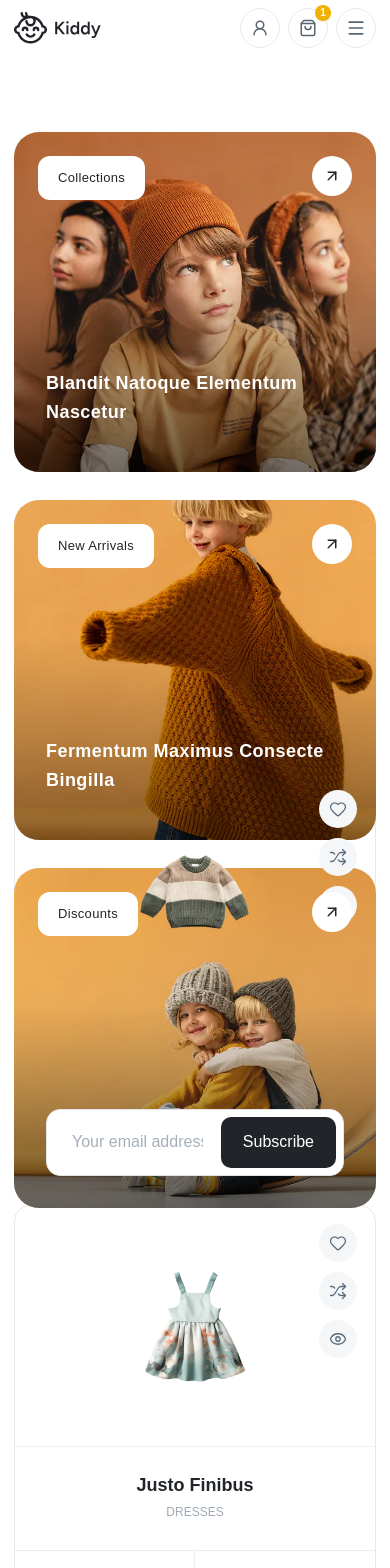
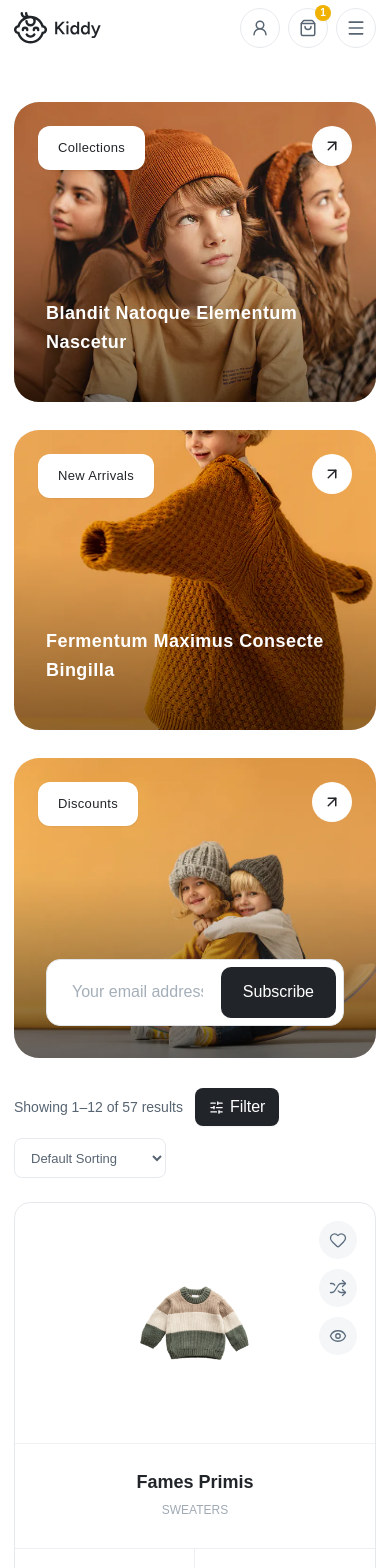
Before and after one commit to shamilEllikkal/e-commerce, a Next.js app: page /shop in a window 390 px wide. Shown: the top 1568 px of the page. Built offline with nearby package versions, Linux system fonts and the light colour scheme; a web font is replaced by a local one.

Commit message:
added filter button in shop which popups with filter by color,price and etc

```diff
--- a/components/shop/ShopHero.tsx
+++ b/components/shop/ShopHero.tsx
@@ -21,9 +21,9 @@ const cards = [
 
 export function ShopHero() {
   return (
-    <section className="container py-[60px] ">
-      <div className="grid grid-cols-1 lg:grid-cols-[0.9fr_0.8fr_1.3fr] h-120 gap-7">
-        {/* Card 1 — large with image bg */}
+    <section className="container py-[30px] sm:py-[60px]">
+      <div className="grid grid-cols-1 lg:grid-cols-[0.9fr_0.8fr_1.3fr] lg:h-120 gap-7">
+        {/* Card 1 */}
         <HeroCard
           bg="bg-[#dcefe9]"
           image="/shop1.webp"
@@ -33,6 +33,7 @@ export function ShopHero() {
           cta={cards[0].cta}
         />
 
+        {/* Card 2 */}
         <HeroCard
           bg="bg-lavender"
           image="/shop2.webp"
@@ -41,8 +42,9 @@ export function ShopHero() {
           href="/shop/shoes"
           cta={cards[1].cta}
         />
-        {/* Card 3 — same layout as cards 1 & 2 */}
-        <article className="relative min-h-[340px] overflow-hidden rounded-[25px] group bg-pink">
+
+        {/* Card 3 */}
+        <article className="relative min-h-[300px] sm:min-h-[340px] overflow-hidden rounded-[25px] group bg-pink">
           <Image
             src="/shop3.webp"
             alt="Discounts collection"
@@ -50,16 +52,15 @@ export function ShopHero() {
             sizes="(max-width: 1024px) 100vw, 40vw"
             className="object-cover transition-transform duration-300 group-hover:scale-105"
           />
-          <div className="absolute inset-0 bg-linear-to-t from-black/40 to-transparent to-60%" />
+          <div className="absolute inset-0 bg-gradient-to-t from-black/40 to-transparent to-60%" />
 
           {/* Top-left pill */}
-          <span className="absolute top-6 left-6 z-10 flex h-11 items-center rounded-xl bg-white px-5 text-[13px] font-medium tracking-wide text-ink">
+          <span className="absolute top-6 left-6 z-10 flex h-11 items-center rounded-xl bg-white px-5 text-[13px] font-medium tracking-wide text-ink shadow-xs">
             Discounts
           </span>
 
           {/* Bottom: label + subscribe form */}
           <div className="absolute bottom-8 left-8 right-8 z-10 text-white">
-
             <SubscribeForm variant="mini" placeholder="Your email address" />
           </div>
 
@@ -97,7 +98,7 @@ function HeroCard({
 }) {
   return (
     <article
-      className={`relative min-h-[340px] overflow-hidden rounded-[25px] group ${bg}`}
+      className={`relative min-h-[300px] sm:min-h-[340px] overflow-hidden rounded-[25px] group ${bg}`}
     >
       <Image
         src={image}
@@ -106,20 +107,16 @@ function HeroCard({
         sizes="(max-width: 1024px) 100vw, 40vw"
         className="object-cover transition-transform duration-300 group-hover:scale-105"
       />
-      <div className="absolute inset-0 bg-linear-to-t from-black/40 to-transparent to-60%" />
-<span
-
-  className="absolute top-6 left-6 z-10 flex h-11 items-center rounded-xl bg-white px-5 text-[13px] font-medium  tracking-wide text-ink"
->
+      <div className="absolute inset-0 bg-gradient-to-t from-black/40 to-transparent to-60%" />
+      <span className="absolute top-6 left-6 z-10 flex h-11 items-center rounded-xl bg-white px-5 text-[13px] font-medium tracking-wide text-ink shadow-xs">
         {cta.text}
       </span>
 
       {/* Bottom-left label */}
       <div className="absolute bottom-8 left-8 text-white z-10">
-        <span className="text-[18px] font-semibold  tracking-wide block mb-3">
+        <span className="text-[18px] font-semibold tracking-wide block mb-3">
           {label}
         </span>
-
       </div>
 
       {/* Top-right arrow */}
--- a/components/shop/ShopLayout.tsx
+++ b/components/shop/ShopLayout.tsx
@@ -3,6 +3,7 @@
 import { useState } from "react";
 import { ShopSidebar } from "./ShopSidebar";
 import { ShopProducts, ShopPagination } from "./ShopProducts";
+import { SlidersHorizontal, X } from "lucide-react";
 
 const PRICE_MIN = 15;
 const PRICE_MAX = 50;
@@ -13,6 +14,7 @@ export function ShopLayout() {
   const [page, setPage] = useState(1);
   const [categories, setCategories] = useState<string[]>([]);
   const [colors, setColors] = useState<string[]>([]);
+  const [mobileFilterOpen, setMobileFilterOpen] = useState(false);
 
   function toggleCategory(label: string) {
     setCategories((prev) =>
@@ -36,9 +38,24 @@ export function ShopLayout() {
     setPage(1);
   }
 
+  const sidebarProps = {
+    priceLow,
+    priceHigh,
+    setPriceLow: (v: number) => { setPriceLow(v); setPage(1); },
+    setPriceHigh: (v: number) => { setPriceHigh(v); setPage(1); },
+    priceMin: PRICE_MIN,
+    priceMax: PRICE_MAX,
+    categories,
+    onToggleCategory: toggleCategory,
+    colors,
+    onToggleColor: toggleColor,
+    onResetFilters: resetFilters,
+  };
+
   return (
     <section className="container mb-[100px]">
-      <div className="grid grid-cols-1 gap-[50px] lg:grid-cols-[2fr_1fr]">
+      <div className="grid grid-cols-1 gap-[50px] lg:grid-cols-[1fr_320px]">
+        {/* Products Column */}
         <ShopProducts
           priceLow={priceLow}
           priceHigh={priceHigh}
@@ -47,20 +64,64 @@ export function ShopLayout() {
           page={page}
           onPageChange={setPage}
           onReset={resetFilters}
+          onOpenMobileFilter={() => setMobileFilterOpen(true)}
         />
-        <ShopSidebar
-          priceLow={priceLow}
-          priceHigh={priceHigh}
-          setPriceLow={(v) => { setPriceLow(v); setPage(1); }}
-          setPriceHigh={(v) => { setPriceHigh(v); setPage(1); }}
-          priceMin={PRICE_MIN}
-          priceMax={PRICE_MAX}
-          categories={categories}
-          onToggleCategory={toggleCategory}
-          colors={colors}
-          onToggleColor={toggleColor}
-        />
+
+        {/* Desktop Sidebar (Only visible on lg screens and above) */}
+        <div className="hidden lg:block">
+          <ShopSidebar {...sidebarProps} />
+        </div>
       </div>
+
+      {/* Mobile Right-Side Popup Drawer */}
+      {mobileFilterOpen && (
+        <>
+          {/* Backdrop */}
+          <div
+            className="fixed inset-0 z-50 bg-black/50 backdrop-blur-xs lg:hidden"
+            onClick={() => setMobileFilterOpen(false)}
+            aria-hidden="true"
+          />
+
+          {/* Right Slide-Over Popup Container */}
+          <aside
+            role="dialog"
+            aria-modal="true"
+            aria-label="Mobile Filters"
+            className="fixed bottom-0 right-0 top-0 z-50 flex w-[85vw] max-w-[360px] flex-col bg-white p-6 shadow-2xl lg:hidden overflow-y-auto transition-transform duration-300"
+          >
+            {/* Header */}
+            <div className="flex items-center justify-between border-b border-line pb-4 mb-6">
+              <h2 className="text-[18px] font-bold text-ink flex items-center gap-2">
+                <SlidersHorizontal size={18} /> Filter Products
+              </h2>
+              <button
+                type="button"
+                onClick={() => setMobileFilterOpen(false)}
+                aria-label="Close filters"
+                className="grid h-8 w-8 place-items-center rounded-full text-gray-400 hover:bg-gray-100 hover:text-ink transition"
+              >
+                <X size={18} />
+              </button>
+            </div>
+
+            {/* Sidebar Filter Content (Price, Color, Best Deals, Promo Banner) */}
+            <div className="flex-1">
+              <ShopSidebar {...sidebarProps} />
+            </div>
+
+            {/* Apply Button */}
+            <button
+              type="button"
+              onClick={() => setMobileFilterOpen(false)}
+              className="mt-6 h-12 w-full shrink-0 rounded-[10px] bg-ink text-[13px] font-bold uppercase text-white shadow-md transition hover:bg-yellow-500 hover:text-ink"
+            >
+              Apply Filters
+            </button>
+          </aside>
+        </>
+      )}
+
       <ShopPagination
         priceLow={priceLow}
         priceHigh={priceHigh}
--- a/components/shop/ShopProducts.tsx
+++ b/components/shop/ShopProducts.tsx
@@ -1,11 +1,11 @@
 "use client";
 
 import { useState } from "react";
-import { ChevronLeft, ChevronRight } from "lucide-react";
+import { ChevronLeft, ChevronRight, SlidersHorizontal } from "lucide-react";
 import { products } from "@/data/products";
 import { ProductCard } from "@/components/products/ProductCard";
 
-const ITEMS_PER_PAGE = 12; // 3 cols × 4 rows
+const ITEMS_PER_PAGE = 12;
 
 const sortOptions = [
   { value: "default", label: "Default Sorting" },
@@ -14,7 +14,6 @@ const sortOptions = [
   { value: "name-asc", label: "Name: A–Z" },
 ];
 
-// Duplicate products to simulate more items for pagination
 const allProducts = [...products, ...products, ...products].map((p, i) => ({
   ...p,
   id: `${p.id}-${i}`,
@@ -28,6 +27,7 @@ export function ShopProducts({
   page,
   onPageChange,
   onReset,
+  onOpenMobileFilter,
 }: {
   priceLow: number;
   priceHigh: number;
@@ -36,13 +36,24 @@ export function ShopProducts({
   page: number;
   onPageChange: (p: number) => void;
   onReset: () => void;
+  onOpenMobileFilter?: () => void;
 }) {
   const [sort, setSort] = useState("default");
 
   const filtered = allProducts.filter((p) => {
+    // Price Filter
     const inPrice = p.price >= priceLow && p.price <= priceHigh;
-    const inCat = categories.length === 0 || categories.includes(p.category);
-    const inColor = colors.length === 0 || colors.includes(p.color);
+
+    // Category Filter (Case Insensitive)
+    const inCat =
+      categories.length === 0 ||
+      categories.some((c) => c.toLowerCase() === p.category.toLowerCase());
+
+    // Color Filter (Case Insensitive)
+    const inColor =
+      colors.length === 0 ||
+      colors.some((col) => col.toLowerCase() === p.color.toLowerCase());
+
     return inPrice && inCat && inColor;
   });
 
@@ -60,24 +71,39 @@ export function ShopProducts({
 
   return (
     <div>
-      {/* Toolbar */}
-      <div className="mb-6 flex flex-col items-start justify-between gap-3 sm:flex-row sm:items-center">
-        <div className="flex items-center gap-3">
-          <p className="text-[14px] text-secondary">
+      {/* Top Shop Toolbar */}
+      <div className="mb-6 flex flex-wrap items-center justify-between gap-3">
+        <div className="flex flex-wrap items-center gap-3">
+          {/* Results count text */}
+          <p className="text-[14px] text-secondary font-medium">
             {sorted.length === 0
-              ? "No results"
+              ? "No results found"
               : `Showing ${start + 1}–${Math.min(start + ITEMS_PER_PAGE, sorted.length)} of ${sorted.length} results`}
           </p>
-          {(categories.length > 0 || colors.length > 0) && (
+
+          {/* Filter Button right near results count on mobile */}
+          {onOpenMobileFilter && (
+            <button
+              type="button"
+              onClick={onOpenMobileFilter}
+              className="inline-flex items-center gap-1.5 rounded-[8px] bg-ink px-3.5 py-1.5 text-[13px] font-bold text-white shadow-xs transition hover:bg-yellow-500 hover:text-ink lg:hidden"
+            >
+              <SlidersHorizontal size={15} />
+              Filter
+            </button>
+          )}
+
+          {(categories.length > 0 || colors.length > 0 || priceLow > 15 || priceHigh < 50) && (
             <button
               type="button"
               onClick={onReset}
-              className="rounded-full border border-line px-3 py-1 text-[12px] text-secondary transition hover:border-ink hover:text-ink"
+              className="rounded-full border border-line px-3 py-1 text-[12px] font-medium text-secondary transition hover:border-ink hover:text-ink"
             >
               Reset filters
             </button>
           )}
         </div>
+
         <select
           value={sort}
           onChange={(e) => { setSort(e.target.value); onPageChange(1); }}
@@ -92,11 +118,25 @@ export function ShopProducts({
       </div>
 
       {/* Product grid */}
-      <div className="grid grid-cols-1 gap-[22px] sm:grid-cols-2 xl:grid-cols-3">
-        {pageItems.map((product) => (
-          <ProductCard key={product.id} product={product} />
-        ))}
-      </div>
+      {pageItems.length === 0 ? (
+        <div className="my-12 flex flex-col items-center justify-center text-center p-8 rounded-2xl bg-soft border border-line">
+          <h3 className="text-[18px] font-bold text-ink mb-2">No products match your filters.</h3>
+          <p className="text-[14px] text-secondary mb-4">Try clearing active filters or adjusting your price range.</p>
+          <button
+            type="button"
+            onClick={onReset}
+            className="rounded-lg bg-ink px-5 py-2 text-[13px] font-bold text-white uppercase hover:bg-yellow-500 hover:text-ink transition"
+          >
+            Clear All Filters
+          </button>
+        </div>
+      ) : (
+        <div className="grid grid-cols-1 gap-[22px] sm:grid-cols-2 xl:grid-cols-3">
+          {pageItems.map((product) => (
+            <ProductCard key={product.id} product={product} />
+          ))}
+        </div>
+      )}
     </div>
   );
 }
@@ -118,12 +158,18 @@ export function ShopPagination({
 }) {
   const filtered = allProducts.filter((p) => {
     const inPrice = p.price >= priceLow && p.price <= priceHigh;
-    const inCat = categories.length === 0 || categories.includes(p.category);
-    const inColor = colors.length === 0 || colors.includes(p.color);
+    const inCat =
+      categories.length === 0 ||
+      categories.some((c) => c.toLowerCase() === p.category.toLowerCase());
+    const inColor =
+      colors.length === 0 ||
+      colors.some((col) => col.toLowerCase() === p.color.toLowerCase());
     return inPrice && inCat && inColor;
   });
   const totalPages = Math.ceil(filtered.length / ITEMS_PER_PAGE);
   const currentPage = totalPages > 0 ? Math.min(page, totalPages) : 1;
+
+  if (totalPages <= 1) return null;
 
   return (
     <div className="mt-10 flex items-center justify-center gap-2">
```
Lines whose indentation alone changed are shown as unchanged.
